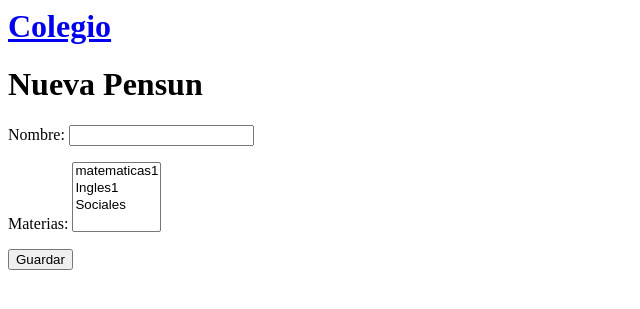
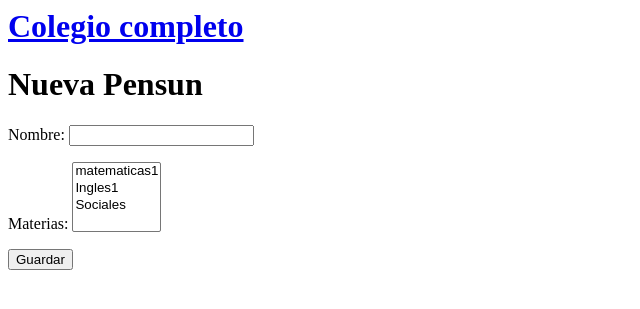
Before and after one commit to edgar0012/Alumnos, a Django app: page /pensun/nueva/ in a window 1280 px wide. Shown: the top 309 px of the page, without its empty margins (0-640 px from the left). Run offline with Django 3.2, Linux system fonts and the light colour scheme; data comes from the database, SQL or seed files in the repository.

Commit message:
mi segundo commint

```diff
--- a/pensun/templates/pensun/base.html
+++ b/pensun/templates/pensun/base.html
@@ -1,5 +1,5 @@
 <div class="page-header">
-               <h1><a href="/">Colegio</a></h1>
+               <h1><a href="/">Colegio completo</a></h1>
 
                {% if messages %}
                 <ul class="messages">
```
